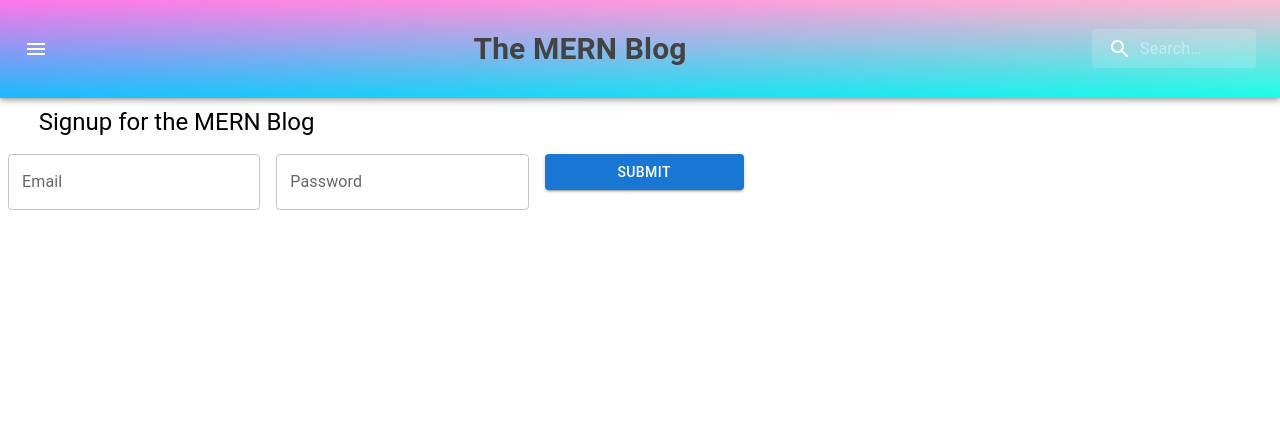
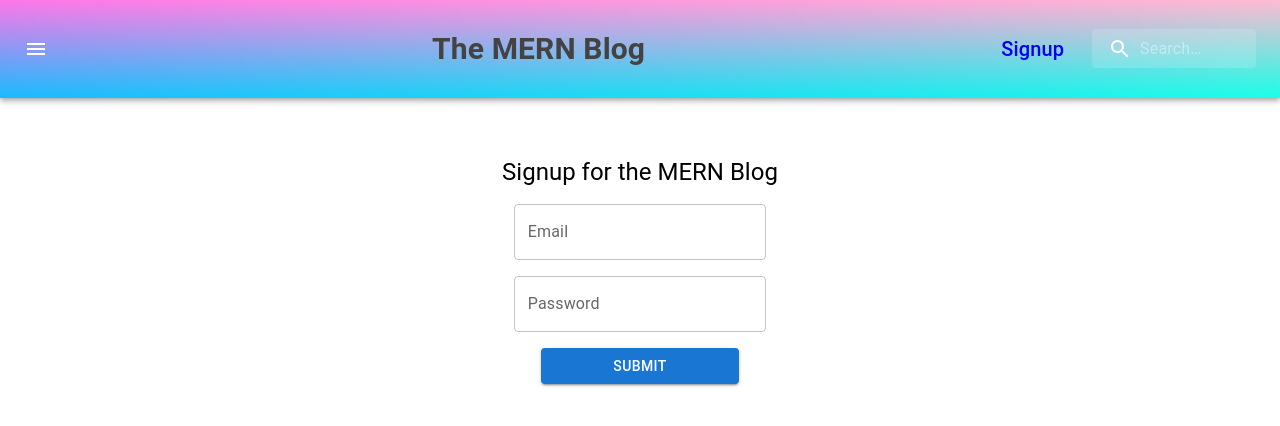
Before and after one commit to humesandrew/The-MERN-Blog-, a React (Create React App) app in the folder frontend/: page /signup in a window 1280 px wide. Shown: the top 426 px of the page. Built offline with nearby package versions, Linux system fonts and the light colour scheme.

Commit message:
addsignupfrontend

```diff
--- a/frontend/src/components/navbar/NavBar.js
+++ b/frontend/src/components/navbar/NavBar.js
@@ -4,7 +4,7 @@ import * as React from "react";
 import { styled, alpha } from "@mui/material/styles";
 import AppBar from "@mui/material/AppBar";
 import Box from "@mui/material/Box";
-
+import Button from "@mui/material/Button";
 import Toolbar from "@mui/material/Toolbar";
 import IconButton from "@mui/material/IconButton";
 import Typography from "@mui/material/Typography";
@@ -12,11 +12,7 @@ import InputBase from "@mui/material/InputBase";
 import MenuIcon from "@mui/icons-material/Menu";
 import SearchIcon from "@mui/icons-material/Search";
 
-
 import "./navbar.css";
-
-
-
 
 const Search = styled("div")(({ theme }) => ({
   position: "relative",
@@ -60,13 +56,8 @@ const StyledInputBase = styled(InputBase)(({ theme }) => ({
   },
 }));
 
-
-
-
 export default function NavBar() {
-
   return (
-
     <Box sx={{ flexGrow: 1 }}>
       <AppBar position="static" className="navbar">
         <Toolbar>
@@ -90,11 +81,48 @@ export default function NavBar() {
               textAlign: "center",
             }}
           >
-                <Link to="/" className="link">
+            <Link to="/" className="link">
               <h2>The MERN Blog </h2>{" "}
             </Link>
-
-           </Typography>
+          </Typography>
+          <div className="linksDiv">
+            {/* <Typography
+              variant="h6"
+              noWrap
+              component={Link}
+              to="/login"
+              sx={{
+                flexGrow: 1,
+                display: { xs: "block", sm: "block" },
+                textAlign: "center",
+                textDecoration: "none",
+              }}
+            >
+              Login
+            </Typography> */}
+            <Typography
+              variant="h6"
+              noWrap
+              component={Link}
+              to="/signup"
+              sx={{
+                flexGrow: 1,
+                display: { xs: "block", sm: "block" },
+                textAlign: "center",
+                textDecoration: "none",
+              }}
+            >
+              Signup
+            </Typography>
+            {/* <Button
+              variant="outlined"
+              onClick={() => {
+                logout();
+              }}
+            >
+              Logout
+            </Button> */}
+          </div>
 
           <Search>
             <SearchIconWrapper>
--- a/frontend/src/pages/Signup.js
+++ b/frontend/src/pages/Signup.js
@@ -7,7 +7,7 @@ import Button from "@mui/material/Button";
 import Box from "@mui/material/Box";
 import TextField from "@mui/material/TextField";
 
-// import "./signup.css";
+import "./signup.css";
 
 const Signup = () => {
   const [email, setEmail] = useState("");
@@ -29,7 +29,7 @@ const Signup = () => {
     }}
     noValidate
     autoComplete="off"
-    className="signupform"
+    className="signupForm"
   >
     <Typography
       variant="h5"
--- /dev/null
+++ b/frontend/src/pages/signup.css
@@ -0,0 +1,7 @@
+.signupForm {
+    display: flex;
+    justify-content: space-between;
+    align-items: center;
+    margin: 50px;
+    flex-direction: column;
+}
```
